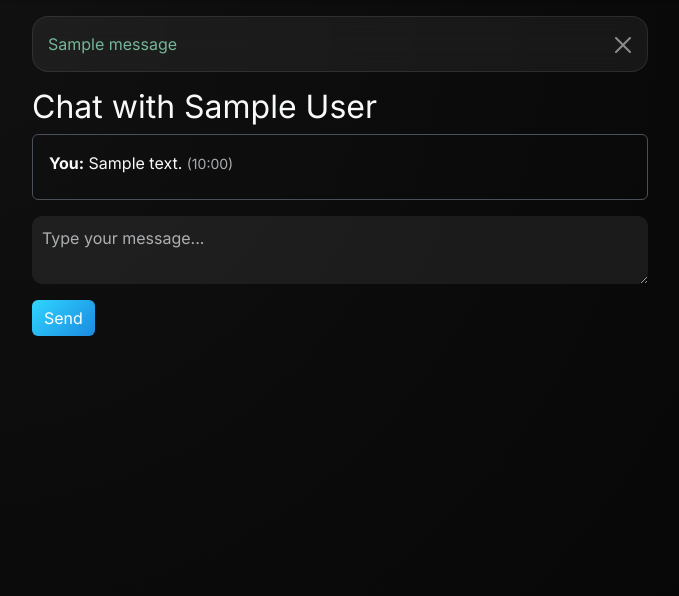
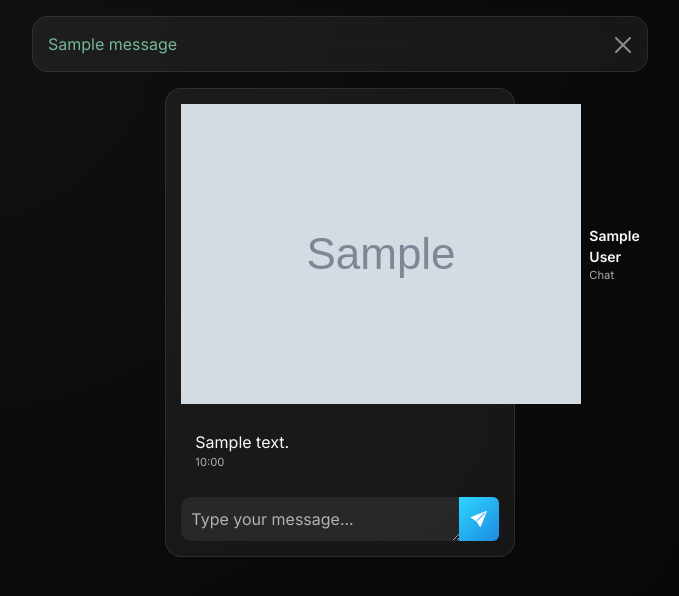
Before and after one commit to namanjasoria41/campusconnect, a Flask app: page /chat/room/1 in a window 1280 px wide. Shown: the part 57-653 px from the top of the page, without its empty margins (300-979 px from the left). Run offline with Flask 3, Linux system fonts and the light colour scheme; a user stored in the database is signed in; tables that the repository leaves empty hold one stand-in row (values such as "Sample post"); grey boxes marked "Sample" are stand-in pictures; one stand-in notice (Sample message) is shown.

Commit message:
Update chat.html

```diff
--- a/app/templates/chat/chat.html
+++ b/app/templates/chat/chat.html
@@ -1,26 +1,70 @@
 {% extends "base.html" %}
 {% block title %}Chat - CampusConnect{% endblock %}
 {% block content %}
-<h2>Chat with {{ other.name }}</h2>
 
-<div class="border rounded p-3 mb-3" style="max-height: 400px; overflow-y: auto;">
-  {% for msg in messages %}
-    <div class="mb-2">
-      <strong>{{ "You" if msg.sender_id == current_user.id else other.name }}:</strong>
-      {{ msg.text }}
-      <small class="text-muted">
-        ({{ msg.created_at.strftime('%H:%M') }})
-      </small>
+<div class="row justify-content-center">
+  <div class="col-lg-7">
+
+    <div class="glass-card chat-card">
+
+      <!-- Header -->
+      <div class="d-flex align-items-center justify-content-between mb-3">
+        <div class="d-flex align-items-center gap-2">
+          <div class="chat-avatar">
+            {% if other.photo %}
+              <img
+                src="{{ url_for('static', filename='uploads/' ~ other.photo) }}"
+                onerror="this.onerror=null;this.src='{{ url_for('static', filename='img/default-avatar.png') }}';"
+                alt="{{ other.name }}">
+            {% else %}
+              <span>{{ other.name[0]|upper }}</span>
+            {% endif %}
+          </div>
+          <div>
+            <div class="fw-semibold small">{{ other.name }}</div>
+            <div class="tiny text-muted">Chat</div>
+          </div>
+        </div>
+      </div>
+
+      <!-- Messages -->
+      <div class="chat-messages mb-3" id="chat-scroll">
+        {% for msg in messages %}
+          {% set mine = (msg.sender_id == current_user.id) %}
+          <div class="chat-message {% if mine %}mine{% else %}theirs{% endif %}">
+            <div class="chat-bubble">
+              <div class="chat-text">{{ msg.text }}</div>
+              <div class="chat-meta tiny text-muted">
+                {{ msg.created_at.strftime('%H:%M') }}
+              </div>
+            </div>
+          </div>
+        {% else %}
+          <p class="text-muted small mb-0">No messages yet. Say hi 👋</p>
+        {% endfor %}
+      </div>
+
+      <!-- Input -->
+      <form method="post" class="chat-input-form">
+        <div class="input-group">
+          <textarea class="form-control" name="text" rows="1"
+                    placeholder="Type your message..."
+                    required></textarea>
+          <button class="btn btn-primary" type="submit">
+            <i class="bi bi-send-fill"></i>
+          </button>
+        </div>
+      </form>
+
     </div>
-  {% else %}
-    <p>No messages yet.</p>
-  {% endfor %}
+
+  </div>
 </div>
 
-<form method="post">
-  <div class="mb-3">
-    <textarea class="form-control" name="text" rows="2" placeholder="Type your message..."></textarea>
-  </div>
-  <button class="btn btn-primary">Send</button>
-</form>
+<script>
+  // scroll to bottom
+  const el = document.getElementById("chat-scroll");
+  if (el) el.scrollTop = el.scrollHeight;
+</script>
+
 {% endblock %}
```
